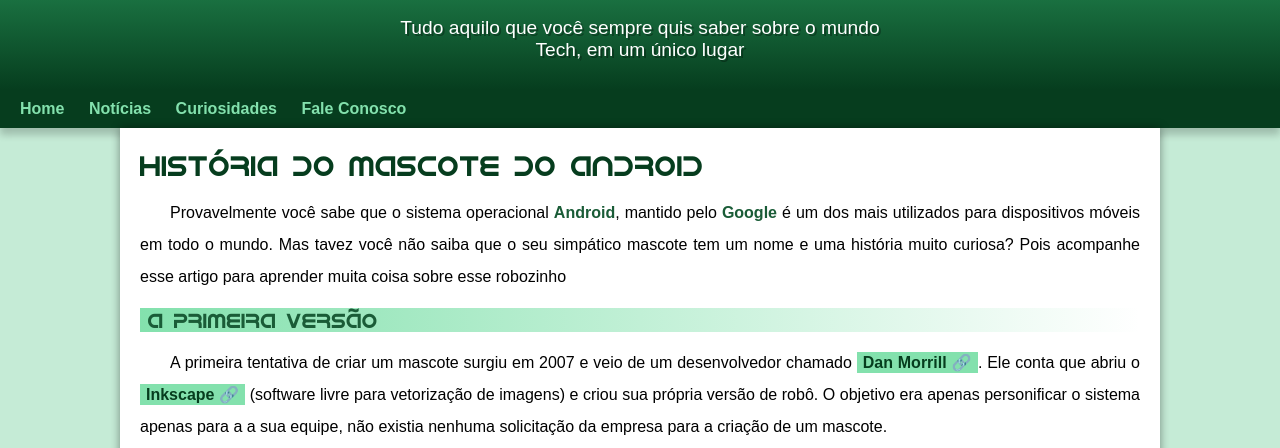
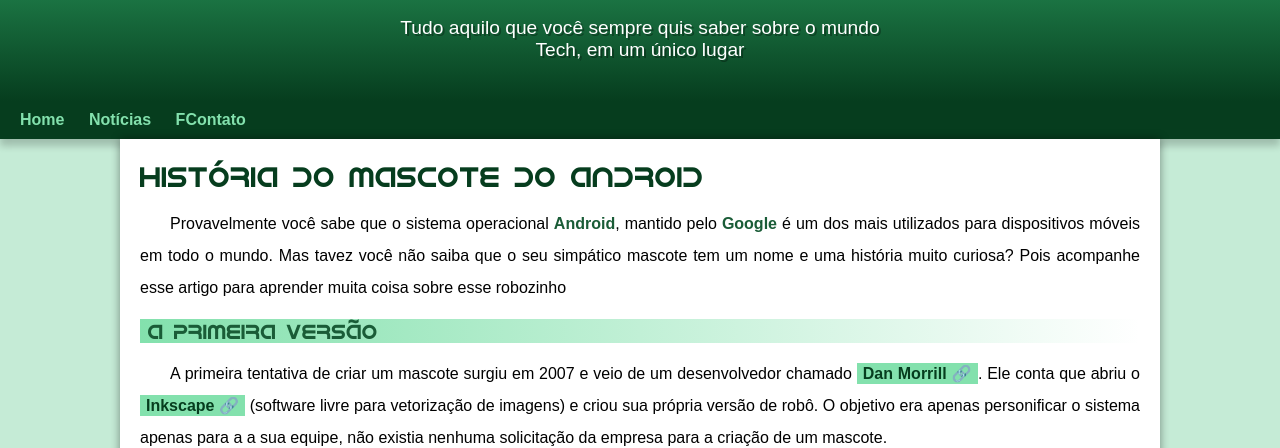
Before and after one commit to albertohiguti/projeto-android, a plain HTML site: page index.html in a window 1280 px wide. Shown: the part 100-548 px from the top of the page. Drawn offline with Linux system fonts and the light colour scheme.

Commit message:
problema de padding corigido

```diff
--- a/estilo/style.css
+++ b/estilo/style.css
@@ -60,7 +60,7 @@ header > p{
     padding-right: 10px;
     padding-left: 10px;
     margin: auto;
-    margin-bottom: 20px;
+    padding-bottom: 40px;
     text-shadow: 2px 2px 0px rgba(0, 0, 0, 0.315);
 }
 
--- a/index.html
+++ b/index.html
@@ -16,8 +16,7 @@
     <nav>
         <a href="#">Home</a>
         <a href="#">Notícias</a>
-        <a href="#">Curiosidades</a>
-        <a href="#">Fale Conosco</a>
+        <a href="#">FContato</a>
     </nav>
     <main>
         <article>
```
